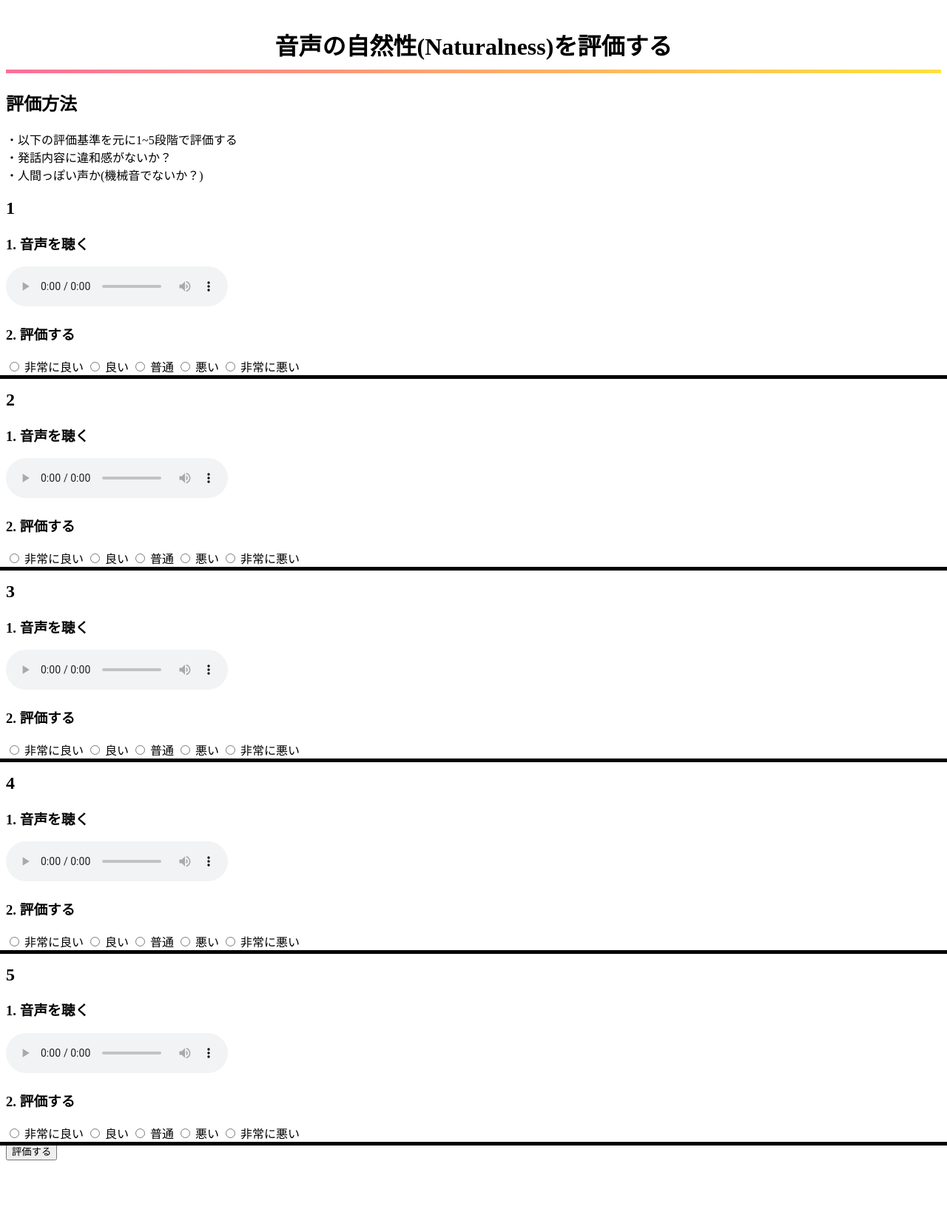
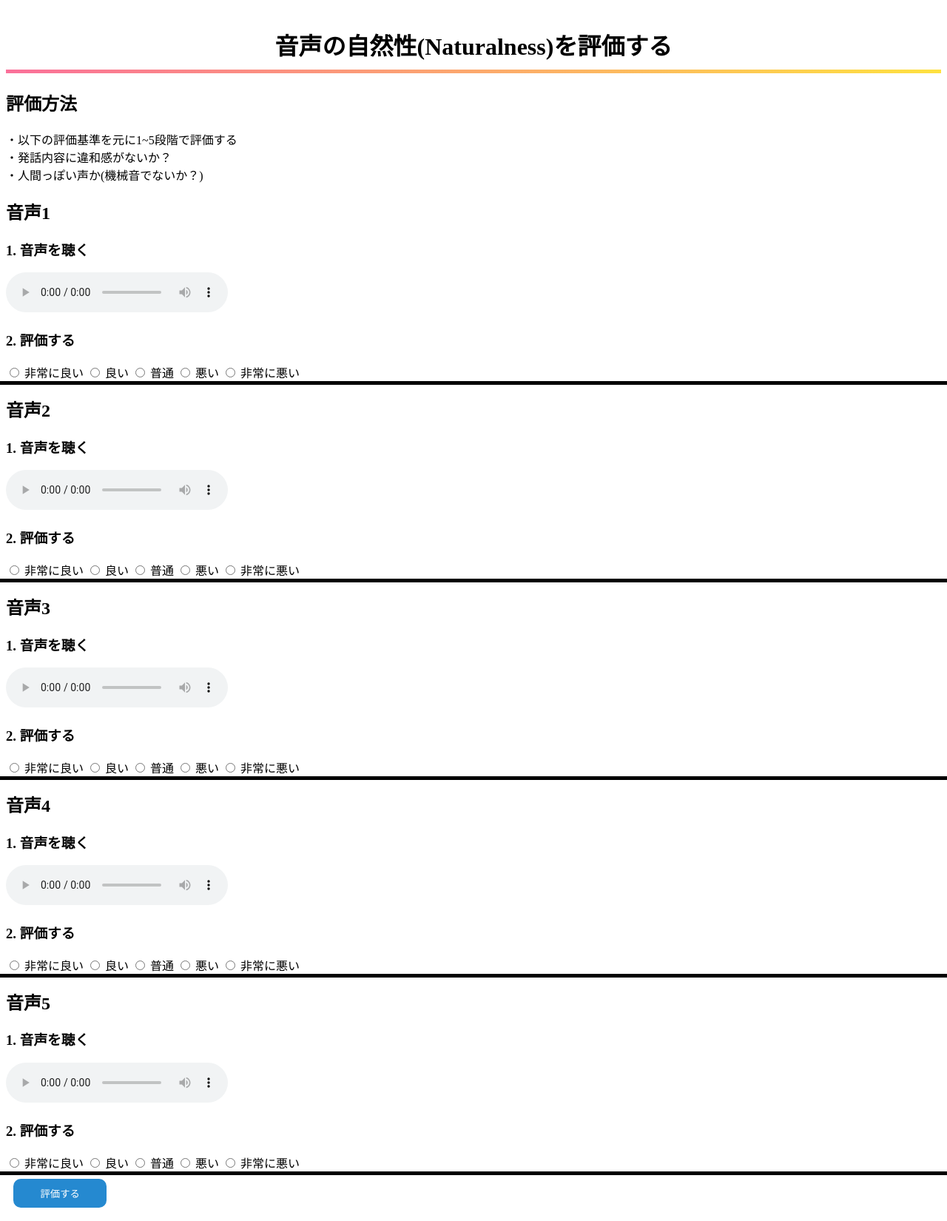
Before and after one commit to HaLu0507/VoiceConversionWebApplication, a Python web app: template flask/templates/naturalnessEvaluation.html in a window 1280 px wide. Shown: the whole page at 74% size. Before the commit the page ends 1568 px from the top, so only its background shows below. Run offline with Jinja, Linux system fonts and the light colour scheme; the template is opened without the code that fills it, so the values that code supplies are empty.

```diff
--- a/flask/static/css/naturalnessEvaluation.css
+++ b/flask/static/css/naturalnessEvaluation.css
@@ -16,3 +16,25 @@
     background-image: -webkit-linear-gradient(left, black 0%, black 100%);
     background-image: linear-gradient(black);
 }
+
+
+/*
+* submitボタンの設定
+*/
+button[type="submit"] {
+    width: 10%;
+    padding: 10px;
+    margin: 10px;
+    background-color: #2589d0;
+    color: #ffffff;
+    border: 10px;
+    border-radius: 10px;
+    cursor: pointer;
+  }
+
+/*
+* submitボタンのカーソルが合わさった時の設定
+*/
+button[type="submit"]:hover {
+    background-color: #0000FF;
+}
--- a/flask/templates/naturalnessEvaluation.html
+++ b/flask/templates/naturalnessEvaluation.html
@@ -14,8 +14,8 @@
     ・発話内容に違和感がないか？<br>
     ・人間っぽい声か(機械音でないか？)<br>
 
-    <form action="/aaa" method="post">
-    <h2>1</h2>
+    <form action="/NaturalnessEvaluationRes" method="post">
+    <h2>音声1</h2>
     <table id=test1>
         <div>
         <h3>1. 音声を聴く</h3>
@@ -43,7 +43,7 @@
         </div>
     </table>
 
-    <h2>2</h2>
+    <h2>音声2</h2>
     <table id = test2>
         <div>
         <h3>1. 音声を聴く</h3>
@@ -72,7 +72,7 @@
     </table>
 
 
-    <h2>3</h2>
+    <h2>音声3</h2>
     <table id = test3>
         <div>
         <h3>1. 音声を聴く</h3>
@@ -101,7 +101,7 @@
     </table>
 
 
-    <h2>4</h2>
+    <h2>音声4</h2>
     <table id = test4>
         <div>
         <h3>1. 音声を聴く</h3>
@@ -130,7 +130,7 @@
     </table>
 
 
-    <h2>5</h2>
+    <h2>音声5</h2>
     <table id = test5>
         <div>
         <h3>1. 音声を聴く</h3>
```
Also changed, not shown: flask/app.py (+6 -5 lines).
